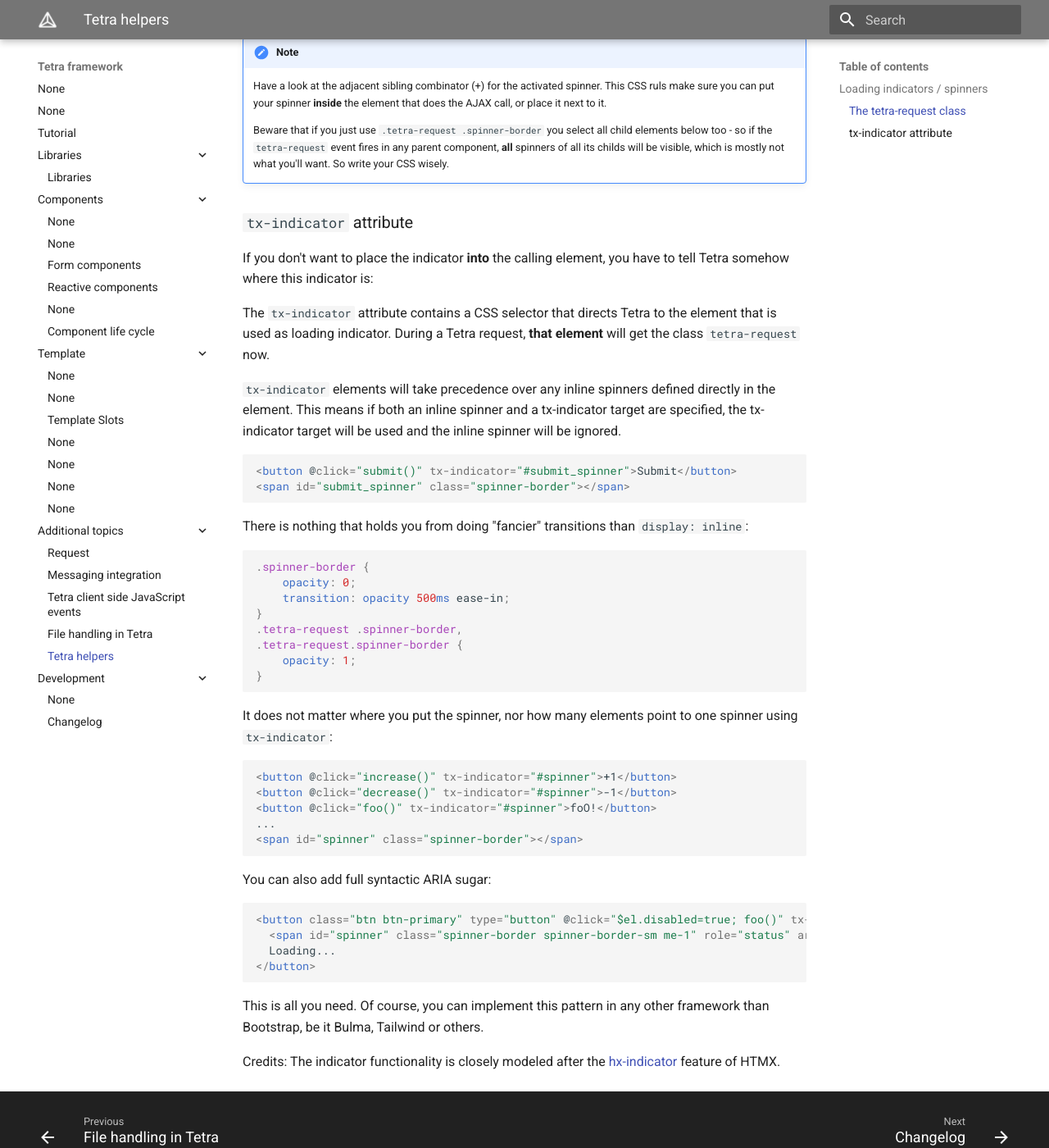
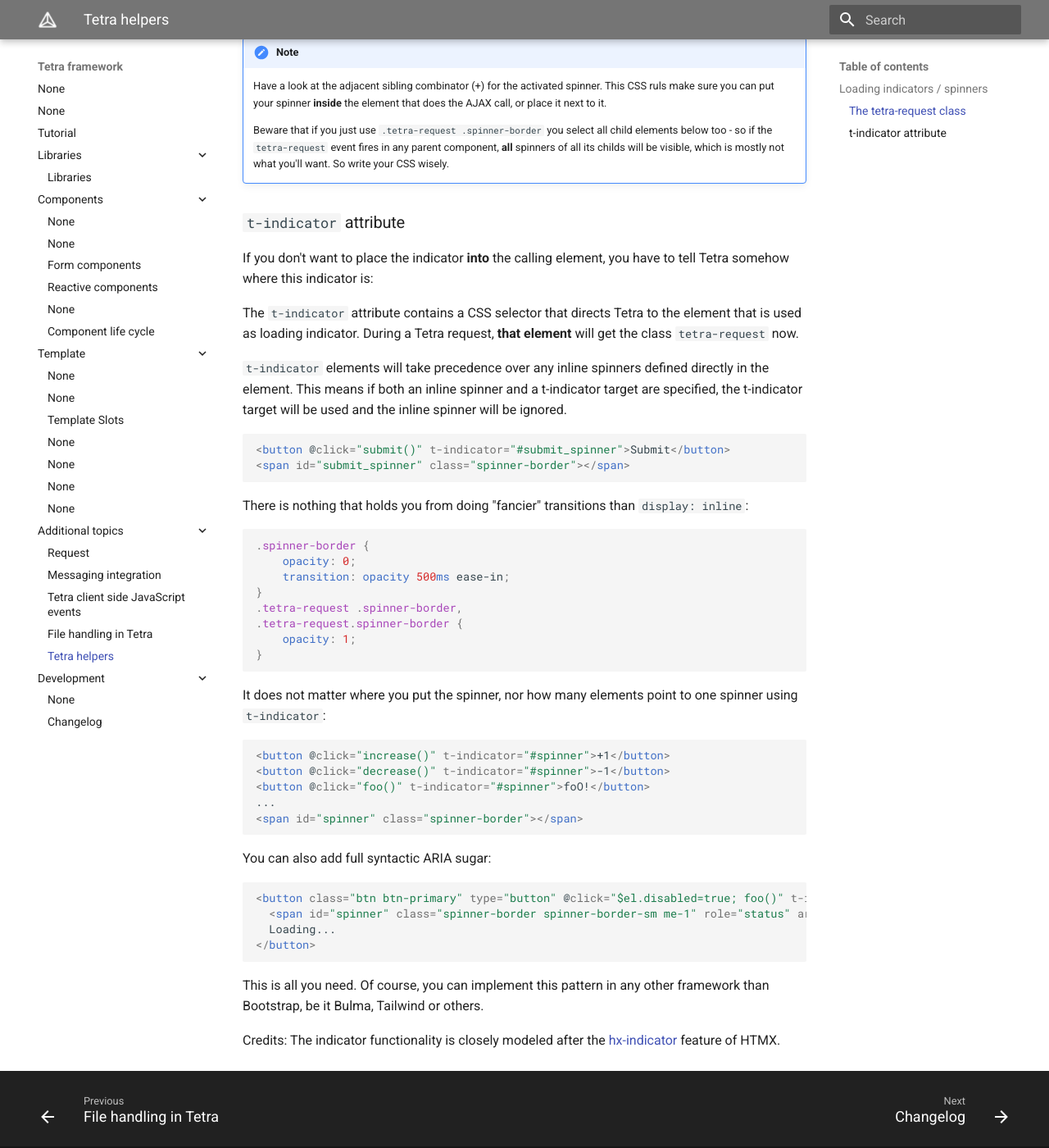
Before and after one commit to tetra-framework/tetra, an MkDocs documentation site: the page built from docs/helpers.md, in a window 1280 px wide and 1400 px high, scrolled down 1205 px. Shown: the whole window at 82% size. Built offline with MkDocs 1.6.1 and Material for MkDocs 9.7.7, drawn with Linux system fonts in a browser that asks for light colours.

Commit message:
rename `tx-indicator` to `t-indicator` HTML class

````diff
--- a/docs/helpers.md
+++ b/docs/helpers.md
@@ -46,16 +46,16 @@
 
     Beware that if you just use `.tetra-request .spinner-border` you select all child elements below too - so if the `tetra-request` event fires in any parent component, **all** spinners of all its childs will be visible, which is mostly not what you'll want. So write your CSS wisely.
 
-### `tx-indicator` attribute
+### `t-indicator` attribute
 
 If you don't want to place the indicator **into** the calling element, you have to tell Tetra somehow where this indicator is:
 
-The `tx-indicator` attribute contains a CSS selector that directs Tetra to the element that is used as loading indicator. During a Tetra request, **that element** will get the class `tetra-request` now.
+The `t-indicator` attribute contains a CSS selector that directs Tetra to the element that is used as loading indicator. During a Tetra request, **that element** will get the class `tetra-request` now.
 
-`tx-indicator` elements will take precedence over any inline spinners defined directly in the element. This means if both an inline spinner and a tx-indicator target are specified, the tx-indicator target will be used and the inline spinner will be ignored.
+`t-indicator` elements will take precedence over any inline spinners defined directly in the element. This means if both an inline spinner and a t-indicator target are specified, the t-indicator target will be used and the inline spinner will be ignored.
 
 ```html
-<button @click="submit()" tx-indicator="#submit_spinner">Submit</button>
+<button @click="submit()" t-indicator="#submit_spinner">Submit</button>
 <span id="submit_spinner" class="spinner-border"></span>
 ```
 
@@ -72,12 +72,12 @@
 }
 ```
 
-It does not matter where you put the spinner, nor how many elements point to one spinner using `tx-indicator`:
+It does not matter where you put the spinner, nor how many elements point to one spinner using `t-indicator`:
 
 ```html
-<button @click="increase()" tx-indicator="#spinner">+1</button>
-<button @click="decrease()" tx-indicator="#spinner">-1</button>
-<button @click="foo()" tx-indicator="#spinner">foO!</button>
+<button @click="increase()" t-indicator="#spinner">+1</button>
+<button @click="decrease()" t-indicator="#spinner">-1</button>
+<button @click="foo()" t-indicator="#spinner">foO!</button>
 ...
 <span id="spinner" class="spinner-border"></span>
 ```
@@ -85,7 +85,7 @@
 You can also add full syntactic ARIA sugar:
 
 ```html
-<button class="btn btn-primary" type="button" @click="$el.disabled=true; foo()" tx-indicator="#spinner">
+<button class="btn btn-primary" type="button" @click="$el.disabled=true; foo()" t-indicator="#spinner">
   <span id="spinner" class="spinner-border spinner-border-sm me-1" role="status" aria-hidden="true"></span>
   Loading...
 </button>
--- a/src/tetra/static/tetra/js/tetra.js
+++ b/src/tetra/static/tetra/js/tetra.js
@@ -176,7 +176,7 @@
             this.__initInner();
           }
           document.addEventListener("tetra:before-request", (event) => {
-            const css_selector = event.target.getAttribute("tx-indicator");
+            const css_selector = event.target.getAttribute("t-indicator");
             if (css_selector) {
               this.$el.querySelectorAll(css_selector).forEach((el) => el.classList.add("tetra-request"));
             } else {
@@ -184,7 +184,7 @@
             }
           });
           document.addEventListener("tetra:after-request", (event) => {
-            const css_selector = event.target.getAttribute("tx-indicator");
+            const css_selector = event.target.getAttribute("t-indicator");
             if (css_selector) {
               this.$el.querySelectorAll(css_selector).forEach((el) => el.classList.remove("tetra-request"));
             } else {
````
Also changed, not shown: docs/changelog.md (+3 -1 lines), src/tetra/static/tetra/js/tetra.min.js, 4 other files.
